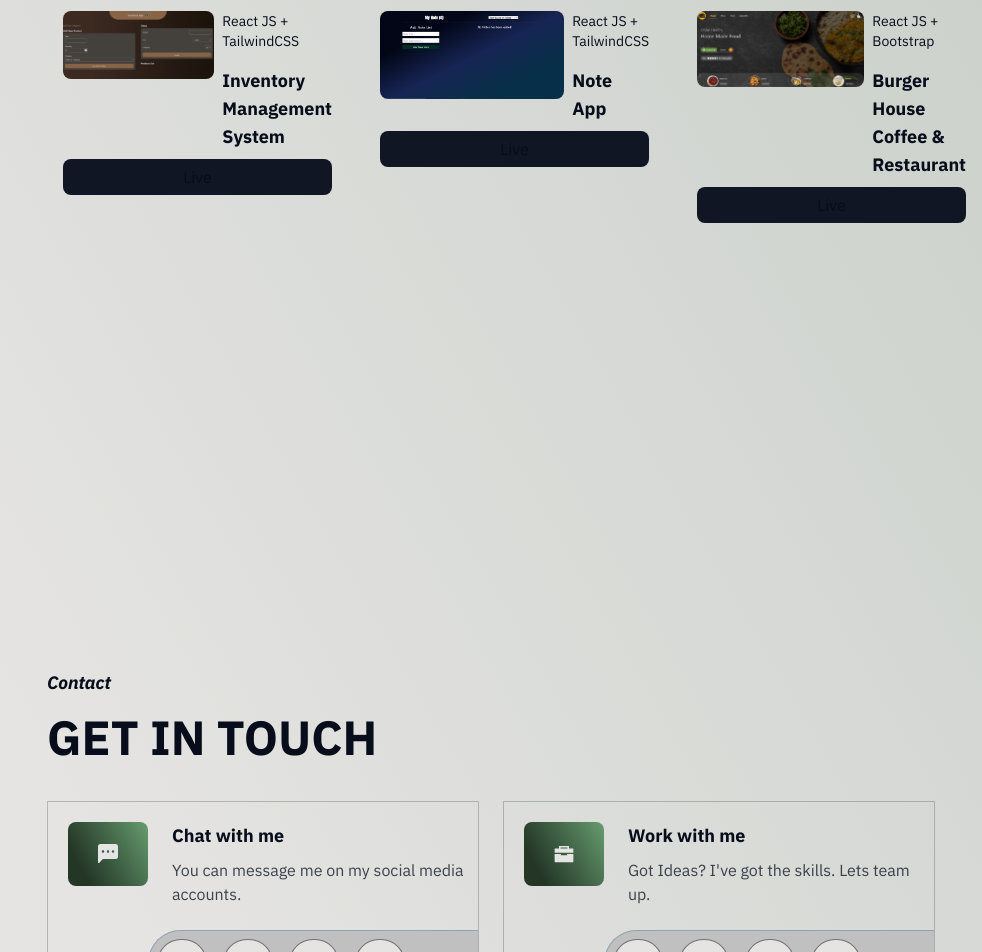
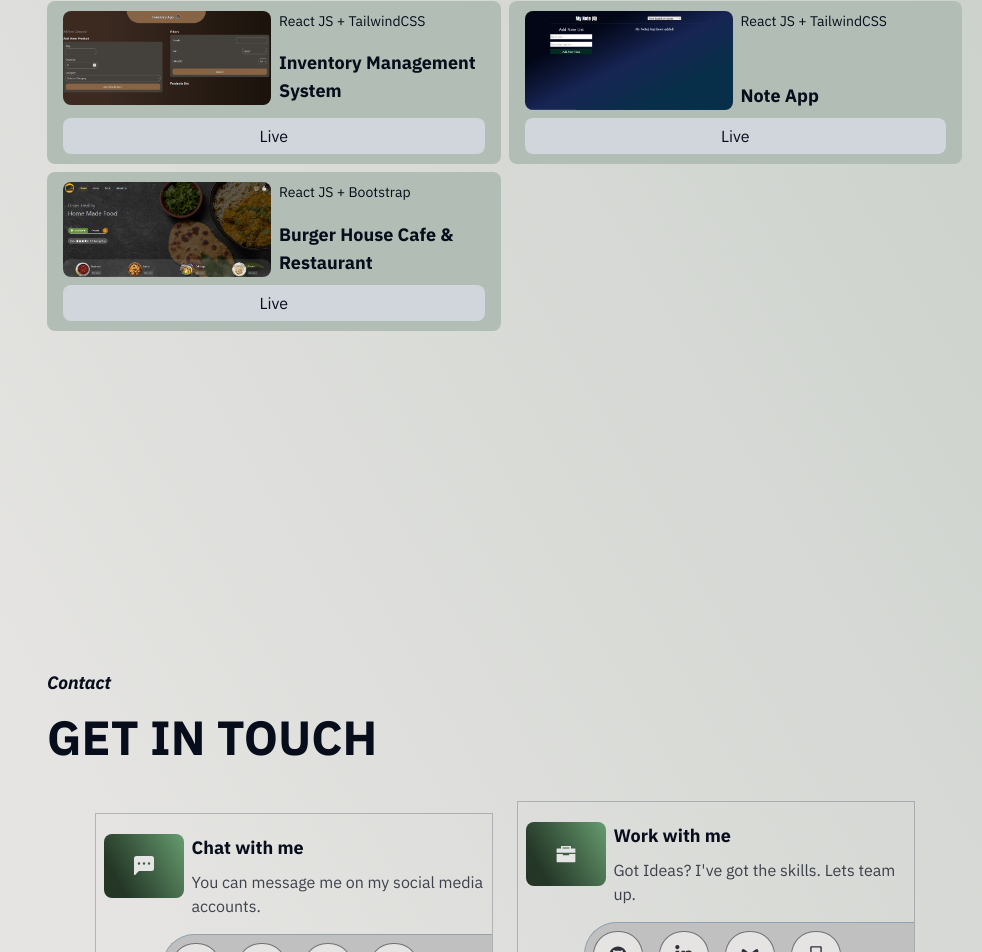
Before and after one commit to Mahaan10/personalPortfolio, a React (Vite) app: page / in a window 1280 px wide. Shown: the part 2581-3533 px from the top of the page, without its empty margins (298-1280 px from the left). Built offline with nearby package versions, Linux system fonts and the light colour scheme.

Commit message:
change responsive design...

```diff
--- a/src/components/Contact.jsx
+++ b/src/components/Contact.jsx
@@ -24,30 +24,30 @@ function Contact() {
   });
 
   return (
-    <div className="font-ibm pt-[50px] pl-5 flex" data-aos="fade-down">
+    <div className="font-ibm pt-[50px] px-5" data-aos="fade-down">
       <div className="flex flex-col gap-y-4">
         <div className="flex-col flex gap-y-4 font-bold mb-6">
           <p className="italic text-lg">Contact</p>
           <p className="uppercase text-5xl">Get in Touch</p>
         </div>
-        <div className="flex flex-col lg:flex-row gap-y-4 lg:gap-y-0 items-center justify-center gap-x-6">
-          <div className="flex flex-col">
-            <div className="border border-dark-grayish-blue/30 dark:border-neutral-200/20 pl-5 pt-5 flex">
-              <div className="w-20 h-16 -bg-linear-300 from-20% from-myrtle-green dark:from-indigo-dye to-persian-green dark:to-green-blue to-100%  rounded-lg flex items-center justify-center text-neutral-200">
+        <div className="flex flex-col xl:flex-row gap-y-4 items-center justify-center lg:gap-x-6">
+          <div className="border border-dark-grayish-blue/30 dark:border-neutral-200/20 pt-5 flex flex-col w-full min-[450px]:w-auto">
+            <div className="flex gap-x-2 ml-2">
+              <div className="w-20 h-16 -bg-linear-300 from-20% from-myrtle-green dark:from-indigo-dye to-persian-green dark:to-green-blue to-100%  rounded-lg flex items-center justify-center text-neutral-200 p-4 min-[450px]:p-0">
                 <BsChatLeftDotsFill className="w-5 h-5" />
               </div>
-              <div className="flex flex-col gap-y-2">
-                <div className="ml-6 flex gap-y-2 flex-col">
+              <div className="flex gap-y-2 flex-col">
                 <h1 className="font-bold text-lg">Chat with me</h1>
-                  <p className="opacity-75 text-wrap w-[300px]">
+                <p className="opacity-75 text-wrap w-auto min-[450px]:w-[300px]">
                   You can message me on my social media accounts.
                 </p>
               </div>
+            </div>
             <div
-                  className="flex items-center justify-center w-full pt-4"
+              className="flex items-center justify-end w-full mt-4"
               data-aos="fade-right"
             >
-                  <div className="flex space-x-4 bg-silver dark:bg-rich-black border border-cadet-gray dark:border-dark-grayish-blue border-r-0 border-b-0 rounded-l-full p-2 w-[330px]">
+              <div className="flex gap-x-4 bg-silver dark:bg-rich-black border border-cadet-gray dark:border-dark-grayish-blue border-r-0 border-b-0 rounded-l-full p-2 w-[95%] min-[450px]:w-[330px]">
                 <a
                   href="https://t.me/MaahanTavakoli"
                   target="_blank"
@@ -95,25 +95,23 @@ function Contact() {
               </div>
             </div>
           </div>
-            </div>
-          </div>
-          <div className="flex flex-col">
-            <div className="border border-dark-grayish-blue/30 dark:border-neutral-200/20 pl-5 pt-5 flex">
-              <div className="w-20 h-16 -bg-linear-300 from-20% from-myrtle-green dark:from-indigo-dye to-persian-green dark:to-green-blue to-100%  rounded-lg flex items-center justify-center text-neutral-200">
+          <div className="border border-dark-grayish-blue/30 dark:border-neutral-200/20 pt-5 flex flex-col w-full min-[450px]:w-auto mb-6">
+            <div className="flex gap-x-2 ml-2">
+              <div className="w-20 h-16 -bg-linear-300 from-20% from-myrtle-green dark:from-indigo-dye to-persian-green dark:to-green-blue to-100%  rounded-lg flex items-center justify-center text-neutral-200 p-4 min-[450px]:p-0">
                 <IoBriefcaseSharp className="w-5 h-5" />
               </div>
-              <div className="flex flex-col gap-y-2">
-                <div className="ml-6 flex gap-y-2 flex-col">
+              <div className="flex gap-y-2 flex-col">
                 <h1 className="font-bold text-lg">Work with me</h1>
-                  <p className="opacity-75 text-wrap w-[300px]">
+                <p className="opacity-75 text-wrap w-auto min-[450px]:w-[300px]">
                   Got Ideas? I&apos;ve got the skills. Lets team up.
                 </p>
               </div>
+            </div>
             <div
-                  className="flex items-center justify-center pt-4 w-full"
+              className="flex items-center justify-end w-full mt-4"
               data-aos="fade-right"
             >
-                  <div className="flex space-x-4 bg-silver dark:bg-rich-black border border-cadet-gray dark:border-dark-grayish-blue border-r-0 border-b-0 rounded-l-full p-2 w-[330px]">
+              <div className="flex gap-x-4 bg-silver dark:bg-rich-black border border-cadet-gray dark:border-dark-grayish-blue border-r-0 border-b-0 rounded-l-full p-2 w-[95%] min-[450px]:w-[330px]">
                 <a
                   className="group contact-link"
                   href="https://github.com/Mahaan10"
@@ -157,8 +155,6 @@ function Contact() {
         </div>
       </div>
     </div>
-      </div>
-    </div>
   );
 }
 
--- a/src/components/Portfolio.jsx
+++ b/src/components/Portfolio.jsx
@@ -24,7 +24,7 @@ const projects = [
   },
   {
     id: 3,
-    title: "Burger House Coffee & Restaurant",
+    title: "Burger House Cafe & Restaurant",
     features: "React JS + Bootstrap",
     description: "",
     img: "images/burger house.png",
@@ -44,41 +44,43 @@ function Portfolio() {
   }, []);
 
   return (
-    <div className="font-ibm pt-[50px] pl-5" data-aos="fade-down">
+    <div className="font-ibm pt-[50px] px-5" data-aos="fade-down">
       <div className="flex flex-col gap-y-4 font-bold">
         <p className="italic text-lg">My Work</p>
         <p className="uppercase text-5xl mb-10">Recent Project</p>
       </div>
-      <div className="flex md:gap-x-4 gap-y-4 flex-col md:flex-row">
+      <div className="grid grid-cols-2 gap-2">
         {projects.map((project) => (
           <div
             key={project.id}
-            className="dark:bg-rich-black px-4 py-2 rounded-lg"
+            className="dark:bg-rich-black bg-ash-gray px-4 py-2 rounded-lg"
           >
-            <div className="flex flex-col py-0.5">
-              <div className="flex gap-x-2 cursor-pointer">
-                <div className="max-w-52">
+            <div className="flex flex-col justify-between h-full py-0.5">
+              <div className="flex md:flex-row flex-col gap-y-3 gap-x-2 cursor-pointer">
+                <div className="md:max-w-52 w-full">
                   <img
                     src={project.img}
                     alt={project.title}
                     className="w-full rounded-lg"
                   />
                 </div>
-                <div className="w-48">
+                <div className="flex flex-col justify-between">
                   <h1 className="mb-4 text-sm">{project.features}</h1>
                   <h1 className="text-lg font-bold">{project.title}</h1>
                 </div>
               </div>
+              <div className="">
                 <Link
                   to={project.demo}
                   target="_blank"
                   rel="noopener noreferrer"
                   className="w-full"
                 >
-                <button className="mt-2 w-full bg-eerie-black cursor-pointer rounded-lg py-1.5">
+                  <button className="mt-2 w-full dark:bg-eerie-black bg-gray-300 cursor-pointer rounded-lg py-1.5">
                     Live
                   </button>
                 </Link>
+              </div>
             </div>
           </div>
         ))}
--- a/src/components/Sidebar.jsx
+++ b/src/components/Sidebar.jsx
@@ -26,7 +26,7 @@ function Sidebar({ activeSection }) {
   return (
     <>
       {/* Mobile Navbar */}
-      <div className="lg:hidden flex items-center justify-between fixed top-2 z-50 w-full bg-inherit">
+      <div className="lg:hidden flex items-center justify-between fixed top-2 z-50  w-full bg-platinum dark:bg-rich-black py-1.5">
         <div className="font-header-title pl-4">
           <Link to={{ hash: "#home" }} className="sm:text-4xl text-xl">
             Mahan&apos;s Portfolio
@@ -34,7 +34,7 @@ function Sidebar({ activeSection }) {
         </div>
         <div className="pr-8">
           <button
-            className="p-1.5 bg-eerie-black dark:bg-silver text-silver dark:text-rich-black rounded"
+            className="p-1 bg-eerie-black dark:bg-silver text-silver dark:text-rich-black rounded"
             onClick={() => setIsOpen(!isOpen)}
           >
             <FaBars className="w-5 h-5" />
```
Lines whose indentation alone changed are shown as unchanged.
